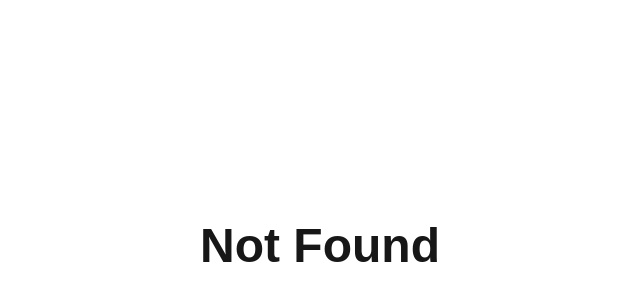
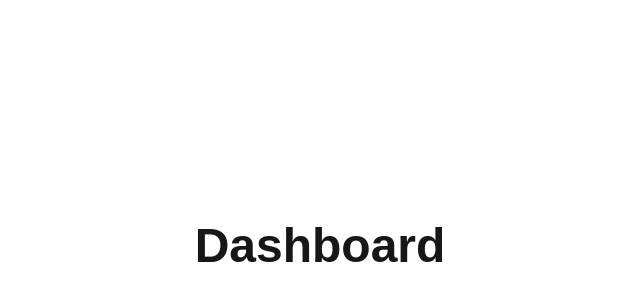
Before and after one commit to Mani-420/Complete_Nextjs, a Next.js app in the folder nextjs/: page /dashboard in a window 1280 px wide. Before the commit this address had no page. Shown: the part 154-454 px from the top of the page, without its empty margins (320-960 px from the left). Built offline with nearby package versions, Linux system fonts and the light colour scheme.

Commit message:
DashBoard

```diff
--- /dev/null
+++ b/nextjs/src/app/dashboard/page.tsx
@@ -0,0 +1,11 @@
+import React from 'react';
+
+function Dashboard() {
+  return (
+    <div className="font-bold text-5xl flex flex-col items-center min-h-screen justify-center">
+      Dashboard
+    </div>
+  );
+}
+
+export default Dashboard;
```
